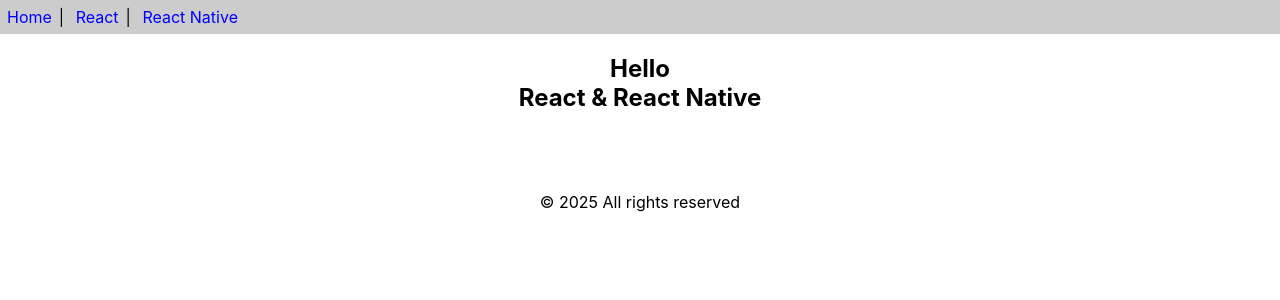
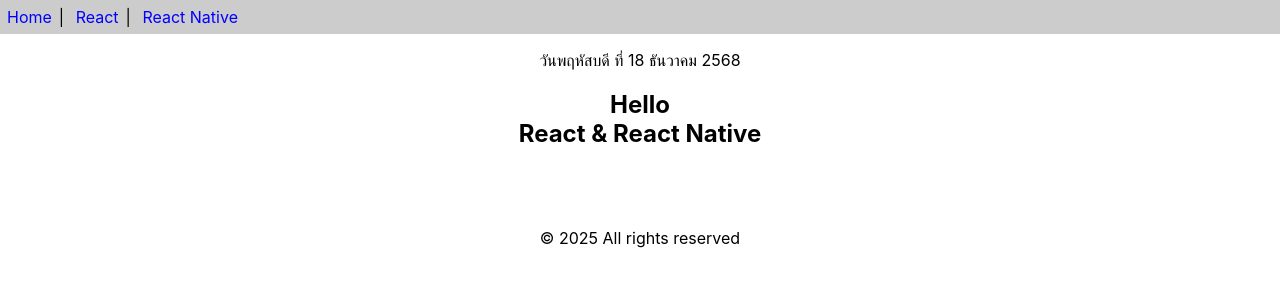
Before and after one commit to Sorachat-kh/app1, a React (Create React App) app: page / in a window 1280 px wide. Shown: the top 300 px of the page. Built offline with nearby package versions, Linux system fonts and the light colour scheme.

Commit message:
class components

```diff
--- a/src/App.js
+++ b/src/App.js
@@ -1,10 +1,16 @@
+import Calendar from './class-components';
 import { Content, Footer, Header } from './func-components';
 import logo from './logo.svg';
 
 
 function App() {
   return(
-    [<Header/>,<Content/>,<Footer/>]
+    <>
+      <Header/>
+      <p><center><Calendar/></center></p>
+      <Content/>
+      <Footer/>
+    </>
 
 
   )
--- /dev/null
+++ b/src/class-components.js
@@ -0,0 +1,17 @@
+import React, {Component} from 'react'
+
+export default class Calendar extends Component{
+    getDate() {
+        const dayNames = ['อาทิตย์','จันทร์','อังคาาร','พุธ','พฤหัสบดี','ศุกร์','เสาร์']
+        const monthNames = ['มกราคม','กุม๓าพนธ์','มีนาคม','เมษายน','พฤษภาคม','มิถุนาบน','กรกฎาคม','สิงหาคม','กันยายน','ตุลาคม','พฤศจิกายน','ธันวาคม']
+        const date = new Date()
+        const weekDay = dayNames[date.getDay()]
+        const day = date.getDate()
+        const month = monthNames[date.getMonth()]
+        const year = date.getFullYear() +543
+        return `วัน${weekDay} ที่ ${day} ${month} ${year}`
+    }
+    render() {
+        return <div>{this.getDate()}</div>
+    }
+}
```
